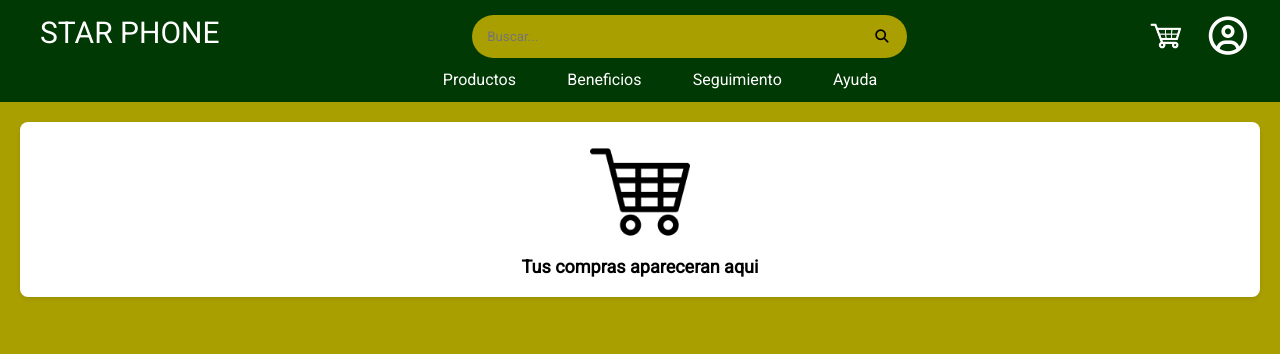
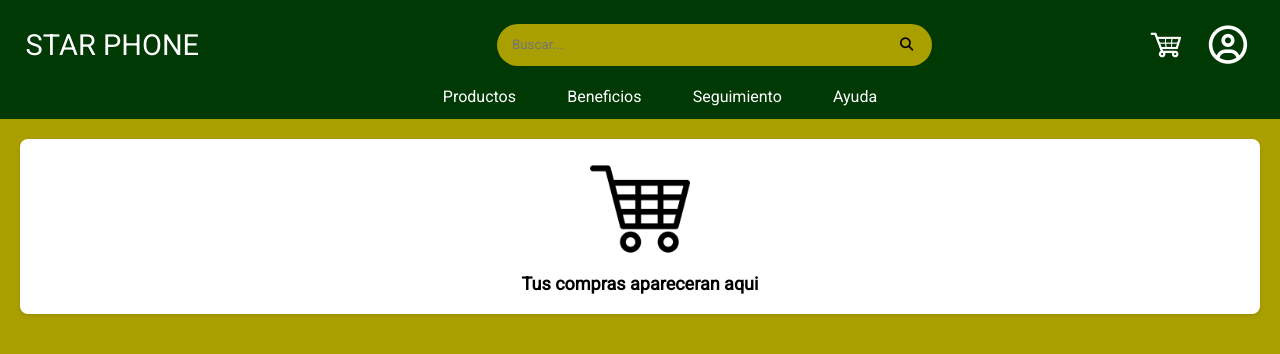
Before and after one commit to DH-Grupo1/DH-Grupo1, a website: page sprin2/starphone/view/carrito.html in a window 1280 px wide. Drawn offline with Linux system fonts and the light colour scheme; files whose address does not match are found by name.

Commit message:
adapte el carrito a multi plataforma

```diff
--- a/sprin2/starphone/public/css/carrito.css
+++ b/sprin2/starphone/public/css/carrito.css
@@ -213,3 +213,10 @@ ul li{
       .containercart h2 {
         font-size: 18px;
       }
+
+      @media (min-width: 769px){}
+      #logo {
+          display: inline;
+          font-size: 29px;
+          width: 18%;
+          margin: 1vw 2vw;}
--- a/sprin2/starphone/public/css/registre.css
+++ b/sprin2/starphone/public/css/registre.css
@@ -257,3 +257,9 @@ input[type="submit"] {
 input[type="submit"]:hover {
     background-color: #0056b3;
 }
+@media (min-width: 769px){}
+#logo {
+    display: inline;
+    font-size: 29px;
+    width: 18%;
+    margin: 1vw 2vw;}
```
